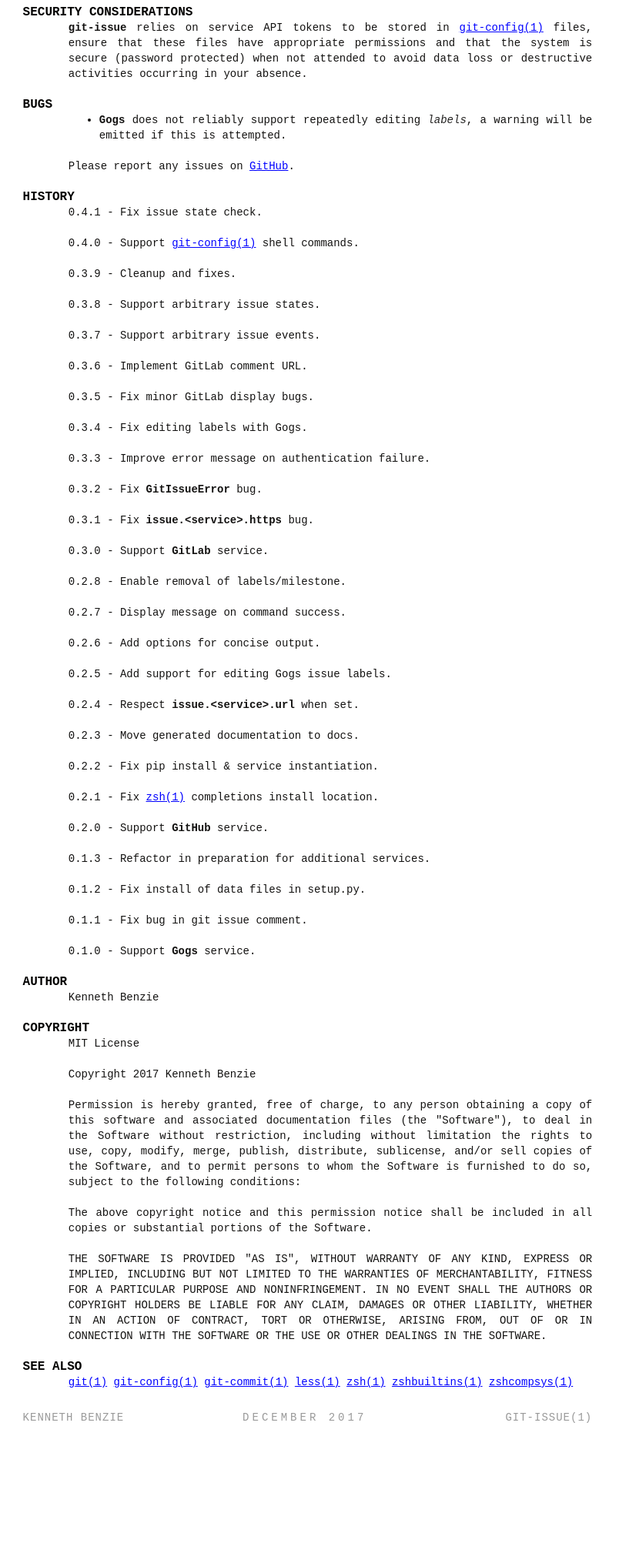
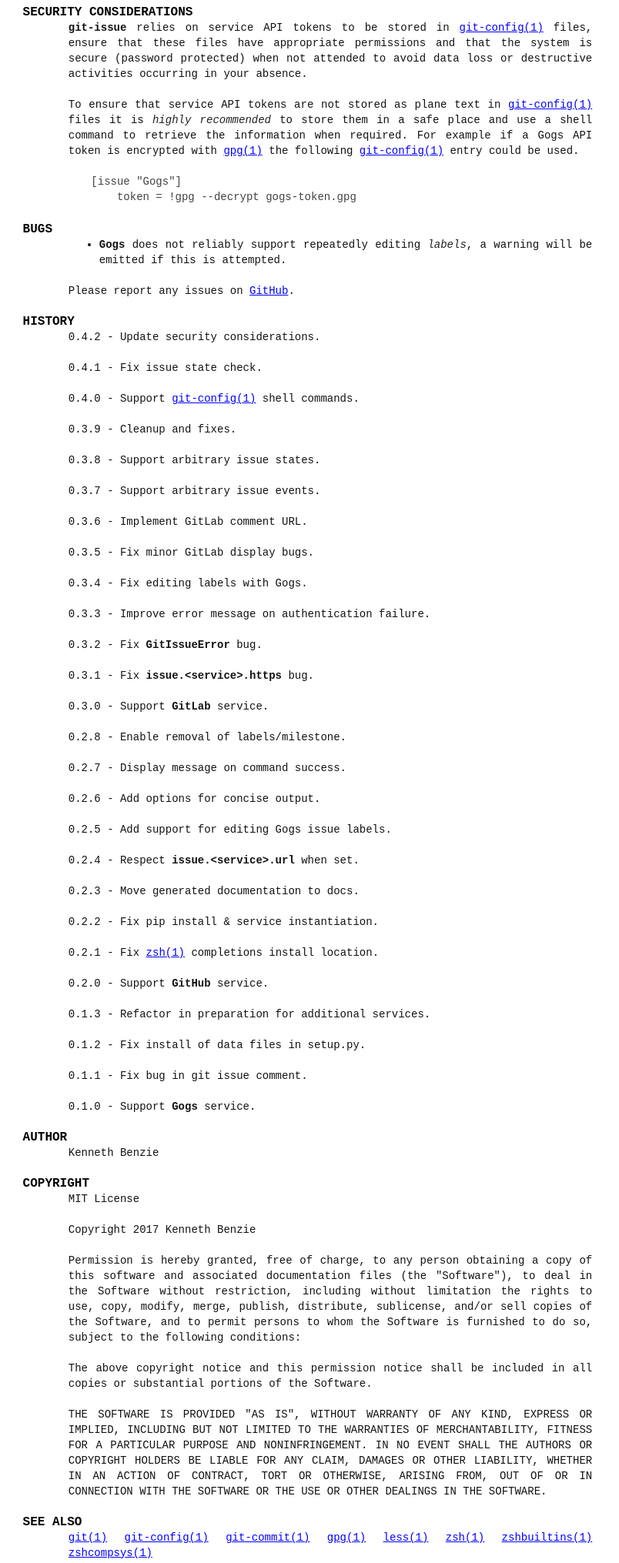
Before and after one commit to kbenzie/git-issue, a plain HTML site: page docs/index.html in a window 1280 px wide. Shown: the part 2940-4971 px from the top of the page at 77% size, without its empty margins (0-804 px from the left). Before the commit the page ends 4812 px from the top, so only its background shows below. Drawn offline with Linux system fonts and the light colour scheme.

Commit message:
Update security considerations section
Document the use of shell commands in git config entries to avoid
storing service API tokens in plane text.

```diff
--- a/docs/index.html
+++ b/docs/index.html
@@ -239,6 +239,15 @@ ensure that these files have appropriate permissions and that the system is
 secure (password protected) when not attended to avoid data loss or destructive
 activities occurring in your absence.</p>
 
+<p>To ensure that service API tokens are not stored as plane text in <a class="man-ref" href="https://git-scm.com/docs/git-config">git-config<span class="s">(1)</span></a>
+files it is <em>highly recommended</em> to store them in a safe place and use a shell
+command to retrieve the information when required. For example if a Gogs API
+token is encrypted with <a class="man-ref" href="https://linux.die.net/man/1/gpg">gpg<span class="s">(1)</span></a> the following <a class="man-ref" href="https://git-scm.com/docs/git-config">git-config<span class="s">(1)</span></a> entry could be used.</p>
+
+<pre><code>[issue "Gogs"]
+    token = !gpg --decrypt gogs-token.gpg
+</code></pre>
+
 <h2 id="BUGS">BUGS</h2>
 
 <ul>
@@ -250,6 +259,8 @@ be emitted if this is attempted.</li>
 <p>Please report any issues on <a href="https://github.com/kbenzie/git-issue/issues">GitHub</a>.</p>
 
 <h2 id="HISTORY">HISTORY</h2>
+
+<p>0.4.2 - Update security considerations.</p>
 
 <p>0.4.1 - Fix issue state check.</p>
 
@@ -330,7 +341,8 @@ CONNECTION WITH THE SOFTWARE OR THE USE OR OTHER DEALINGS IN THE SOFTWARE.</p>
 
 <h2 id="SEE-ALSO">SEE ALSO</h2>
 
-<p><a class="man-ref" href="https://git-scm.com/docs/git">git<span class="s">(1)</span></a> <a class="man-ref" href="https://git-scm.com/docs/git-config">git-config<span class="s">(1)</span></a> <a class="man-ref" href="https://git-scm.com/docs/git-commit">git-commit<span class="s">(1)</span></a> <a class="man-ref" href="https://linux.die.net/man/1/less">less<span class="s">(1)</span></a> <a class="man-ref" href="https://linux.die.net/man/1/zsh">zsh<span class="s">(1)</span></a> <a class="man-ref" href="https://linux.die.net/man/1/zshbuiltins">zshbuiltins<span class="s">(1)</span></a> <a class="man-ref" href="https://linux.die.net/man/1/zshcompsys">zshcompsys<span class="s">(1)</span></a></p>
+<p><a class="man-ref" href="https://git-scm.com/docs/git">git<span class="s">(1)</span></a> <a class="man-ref" href="https://git-scm.com/docs/git-config">git-config<span class="s">(1)</span></a> <a class="man-ref" href="https://git-scm.com/docs/git-commit">git-commit<span class="s">(1)</span></a> <a class="man-ref" href="https://linux.die.net/man/1/gpg">gpg<span class="s">(1)</span></a> <a class="man-ref" href="https://linux.die.net/man/1/less">less<span class="s">(1)</span></a> <a class="man-ref" href="https://linux.die.net/man/1/zsh">zsh<span class="s">(1)</span></a> <a class="man-ref" href="https://linux.die.net/man/1/zshbuiltins">zshbuiltins<span class="s">(1)</span></a>
+<a class="man-ref" href="https://linux.die.net/man/1/zshcompsys">zshcompsys<span class="s">(1)</span></a></p>
 
 
   <ol class='man-decor man-foot man foot'>
```
Also changed, not shown: index.txt, 3 other files.
